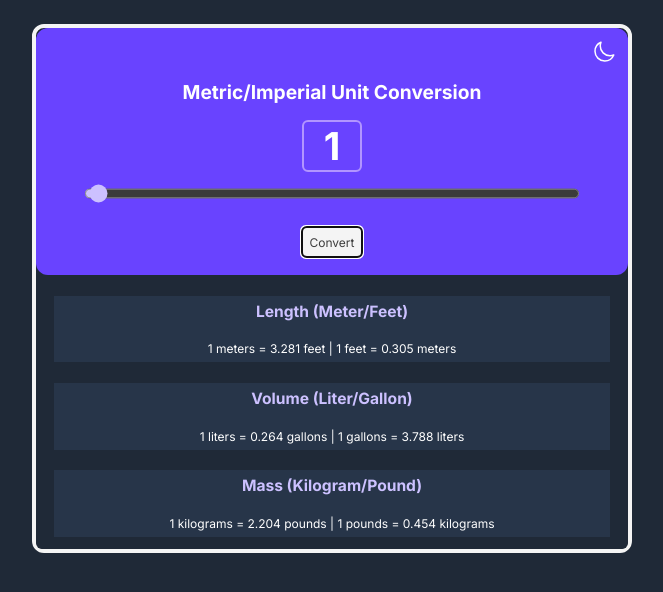
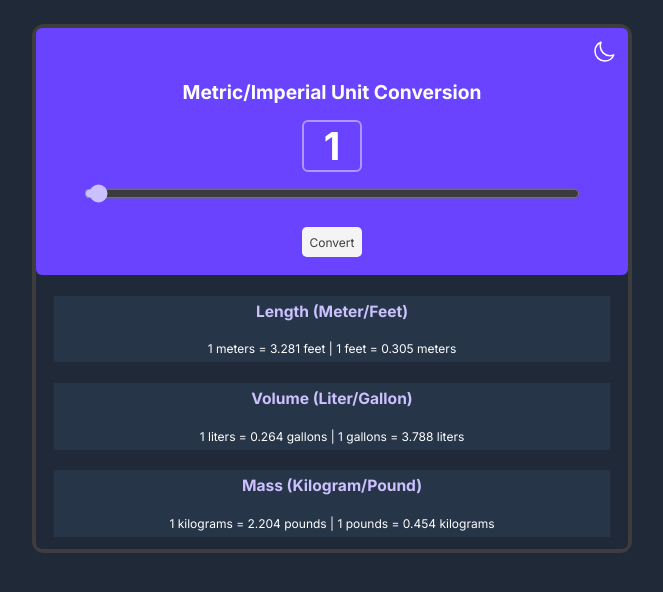
Before and after one commit to jared2727/unit-converter, a website built with Vite: page index.html in a window 1280 px wide. Shown: the whole page, without its empty margins (308-971 px from the left). Built offline with nearby package versions, Linux system fonts and the light colour scheme.

Commit message:
Update css
Updated darkmode border and added feedback animation for the convert button

```diff
--- a/index.css
+++ b/index.css
@@ -27,9 +27,13 @@ body.dark {
 
 }
 
+#main-section.dark {
+    border: 4px solid #3D3D3D;
+}
+
 #top-section {
     display: flex;
-    border-radius: 10px;
+    border-radius: 5px;
     flex-direction: column;
     justify-content: center;
     padding: 5px 30px;
@@ -37,7 +41,7 @@ body.dark {
     /* width: 100%; */
 }
 
-#reset-btn, #convert-btn {
+#convert-btn {
     color: #3D3D3D;
     background-color: #F4F4F4;
     border-radius: 4px;
@@ -47,8 +51,17 @@ body.dark {
     /* font-size: smaller; */
     padding: 6px;
     font-size: x-small;
+    cursor: pointer;
 }
 
+#convert-btn:hover {
+    background-color:#D1D5DB;
+}
+
+#convert-btn:active {
+    background-color:#F4F4F4;
+    transform: translateY(-.5px);
+}
 #btn-div {
     display: flex;
     justify-content:center ;
--- a/index.html
+++ b/index.html
@@ -5,7 +5,7 @@
         <link rel="preconnect" href="https://fonts.gstatic.com" crossorigin>
         <link href="https://fonts.googleapis.com/css2?family=Inter:ital,opsz,wght@0,14..32,100..900;1,14..32,100..900&display=swap" rel="stylesheet">
     <body class="dark">
-        <section id="main-section">
+        <section id="main-section" class="dark">
             <div id="top-section">
                     <svg id="moon-icon" class="svg" xmlns="http://www.w3.org/2000/svg" fill="currentColor" viewBox="0 0 24 24" stroke-width="1.5" stroke="currentColor">
                         <path stroke-linecap="round" stroke-linejoin="round" d="M21.752 15.002A9.72 9.72 0 0 1 18 15.75c-5.385 0-9.75-4.365-9.75-9.75 0-1.33.266-2.597.748-3.752A9.753 9.753 0 0 0 3 11.25C3 16.635 7.365 21 12.75 21a9.753 9.753 0 0 0 9.002-5.998Z"/>
@@ -14,7 +14,7 @@
                 <input id="input" type="number" min="1" max="10" value="1">
                 <input id="slider" type="range" min="0" max="99" value="1">
                 <div id="btn-div">
-                    <button id="convert-btn" autofocus>
+                    <button id="convert-btn">
                         Convert
                     </button>
                     <!-- <button id="reset-btn">
--- a/index.js
+++ b/index.js
@@ -11,6 +11,7 @@ const bodyEl = document.querySelector("body")
 const titleEl = document.querySelectorAll(".title")
 const h4El = document.querySelectorAll("h4")
 const pEl = document.querySelectorAll("p")
+const mainsectionEl = document.querySelector("#main-section")
 const darkBtn = document.querySelector("#dark-btn")
 const moonIcon = document.querySelector("#moon-icon")
 let userInput = ""
@@ -121,6 +122,7 @@ document.addEventListener("DOMContentLoaded", (event) => {
         pEl.forEach(el => el.classList.toggle("dark"))
         bodyEl.classList.toggle("dark")
         resultsEl.classList.toggle("dark")
+        mainsectionEl.classList.toggle("dark")
         }
 
     // darkMode()
```
